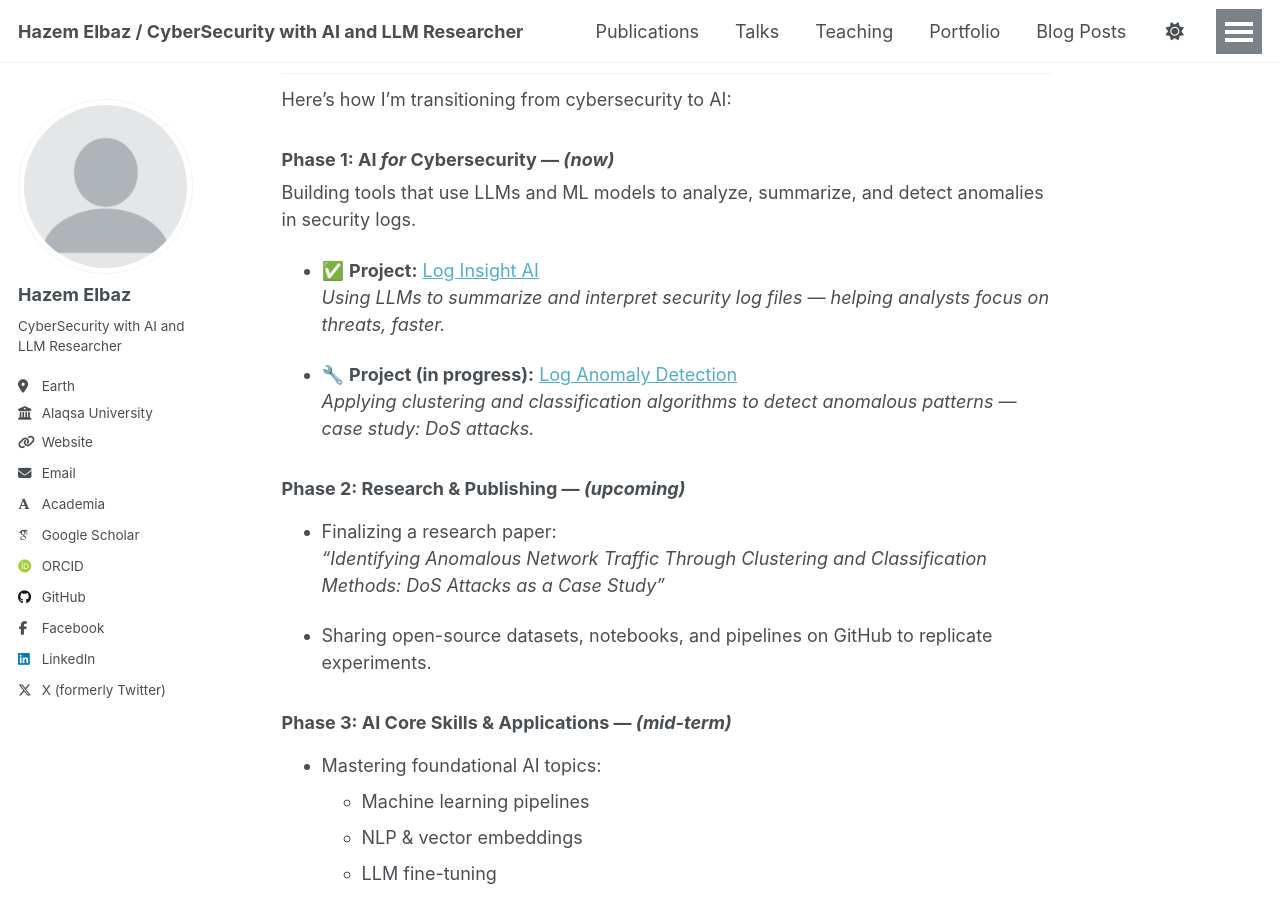
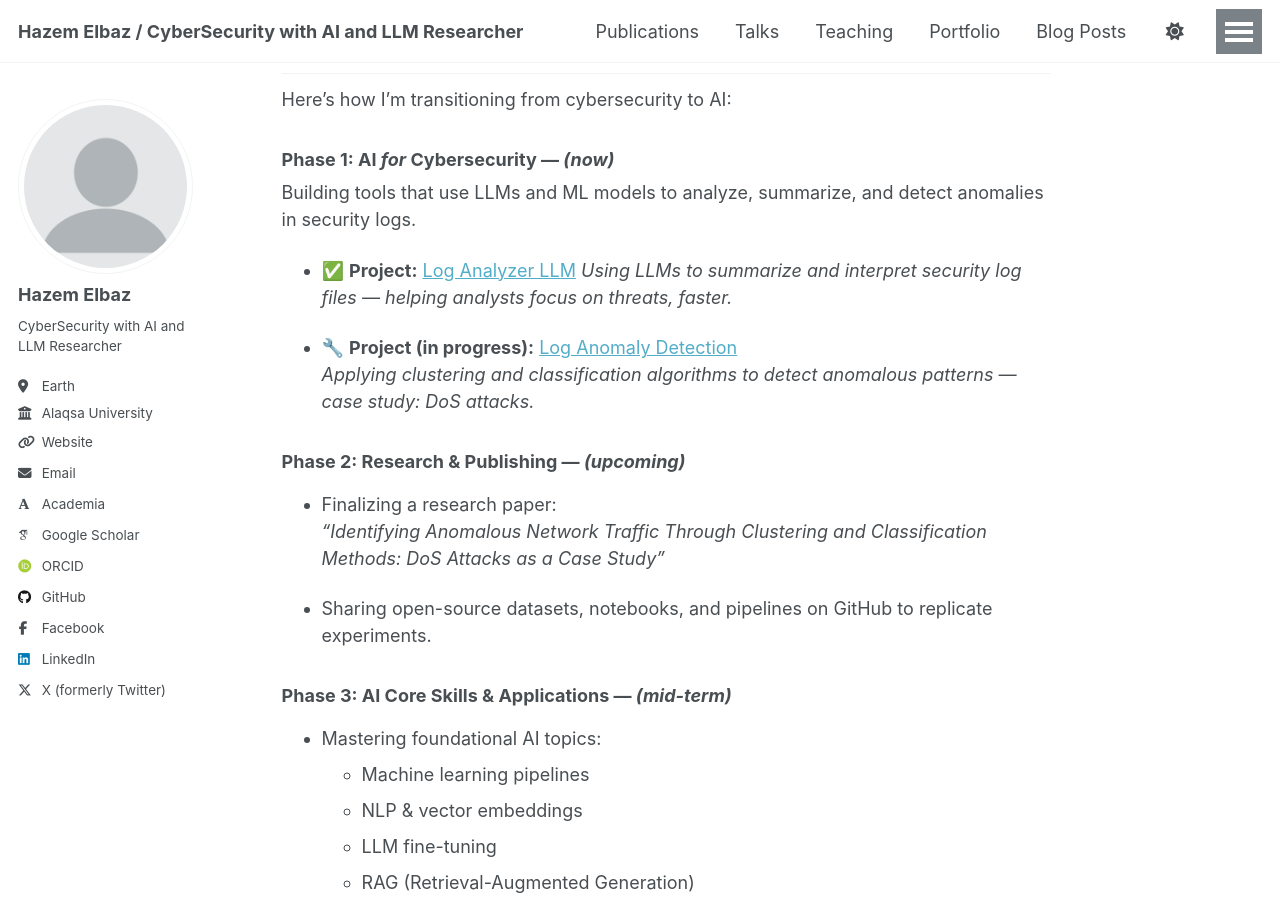
Before and after one commit to elbazhazem/elbazhazem.github.io, a Jekyll site: the page built from _pages/about.md, in a window 1280 px wide and 900 px high, scrolled down 742 px. Built offline with Jekyll 4.4.1, drawn with Linux system fonts in a browser that asks for light colours; some web fonts are replaced.

Commit message:
Update about.md
add the correct repo

```diff
--- a/_pages/about.md
+++ b/_pages/about.md
@@ -30,7 +30,7 @@
 ### **Phase 1: AI *for* Cybersecurity** — *(now)*
 Building tools that use LLMs and ML models to analyze, summarize, and detect anomalies in security logs.
 
-- ✅ **Project:** [Log Insight AI](https://github.com/elbazhazem/log-insight-ai)
+- ✅ **Project:** [Log Analyzer LLM](https://github.com/elbazhazem/log-analyzer-LLM.git)
   *Using LLMs to summarize and interpret security log files — helping analysts focus on threats, faster.*
 
 - 🔧 **Project (in progress):** [Log Anomaly Detection](https://github.com/elbazhazem/log-anomaly-detection)
```
